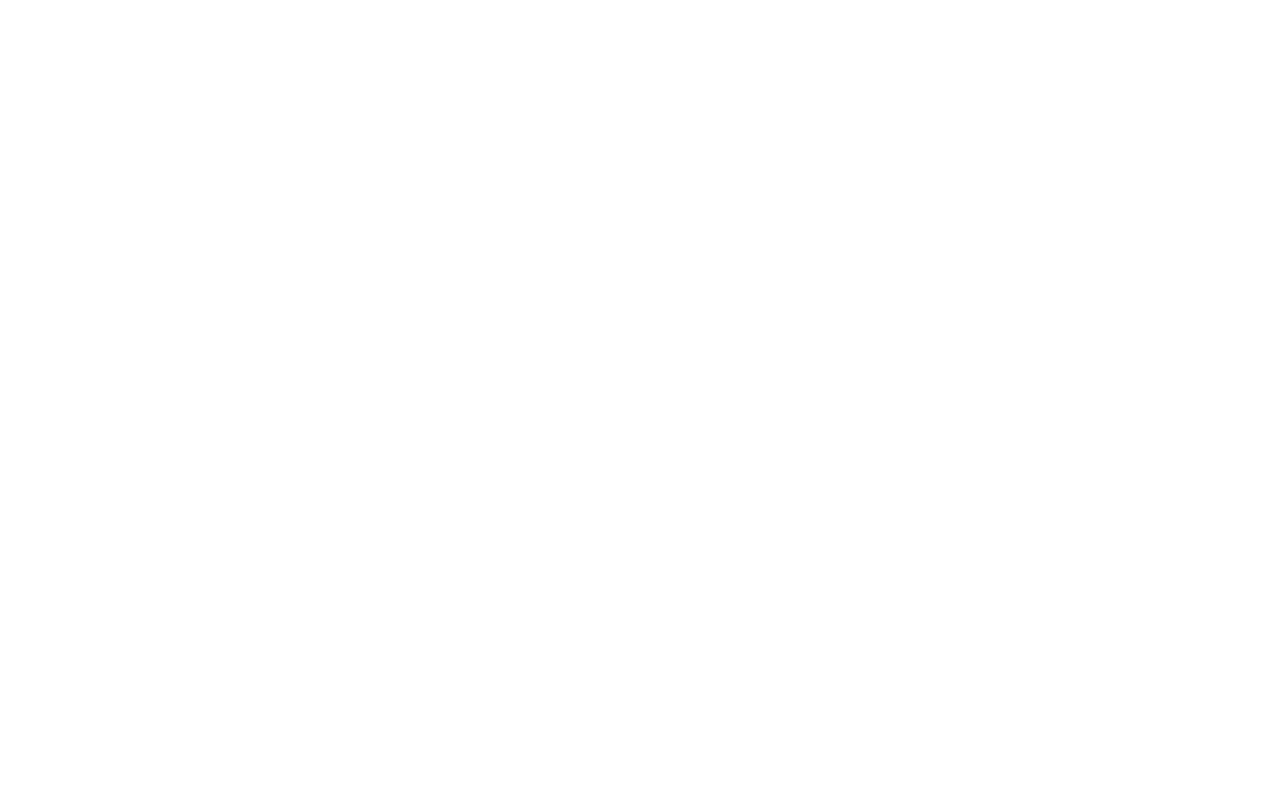
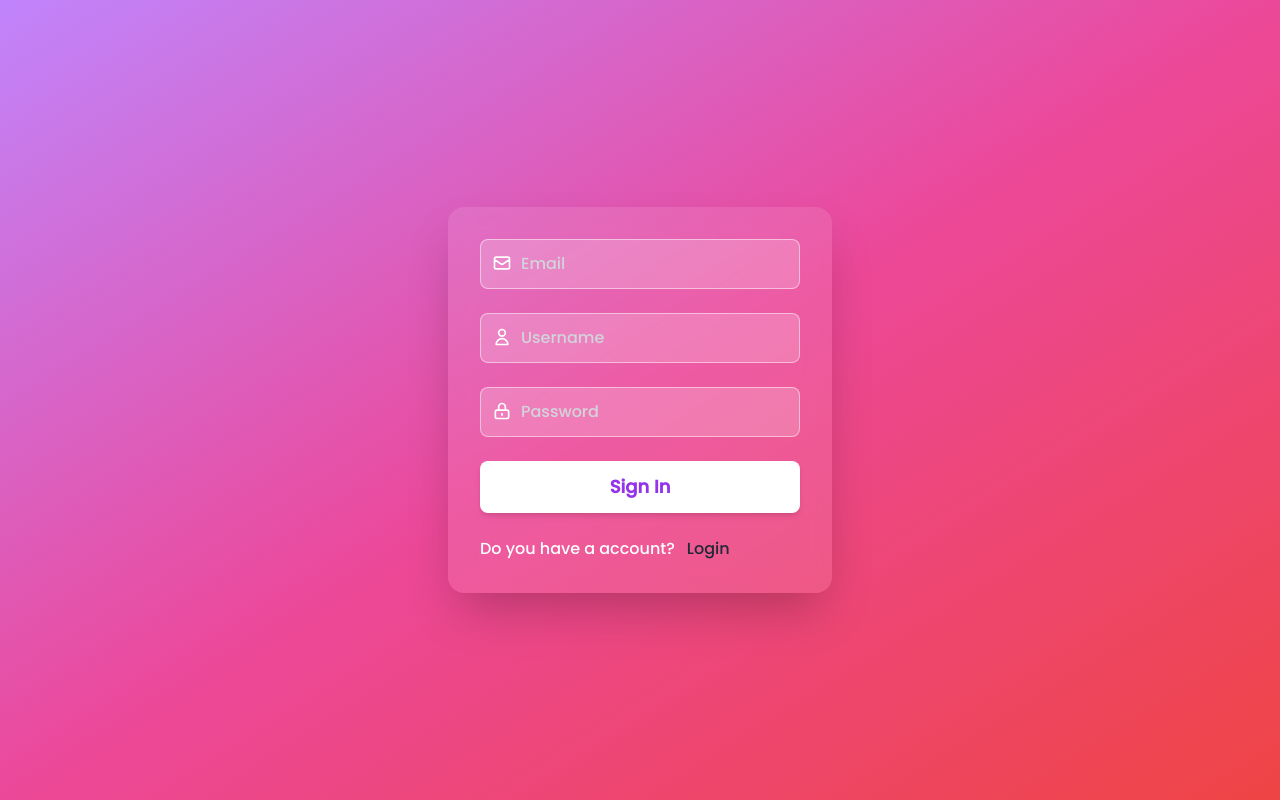
Before and after one commit to kashifjavaid1/Book-App, a React (Vite) app: page /siginIn in a window 1280 px wide. Before the commit this address had no page. Built offline with nearby package versions, Linux system fonts and the light colour scheme; the HTML template or start-up script is replaced by a standard one.

Commit message:
feat:login-sigin-page

```diff
--- a/src/App.jsx
+++ b/src/App.jsx
@@ -3,6 +3,8 @@
 import Layout from "./Layout";
 import Course from "./component/course/Course";
 import Contect from "./component/contect/Contect";
+import LoginIn from "./component/login/Login";
+import SignIn from "./component/login/Sigin";
 
 export default function App() {
   return (
@@ -12,6 +14,8 @@
           <Route path="/" element={<Home />} />
           <Route path="course" element={<Course />} />
           <Route path="/contact" element={<Contect />} />
+          <Route path="/login" element={<LoginIn />} />
+          <Route path="/siginIn" element={<SignIn />} />
         </Route>
       </Routes>
     </div>
--- a/src/Layout.jsx
+++ b/src/Layout.jsx
@@ -1,14 +1,18 @@
+import Footer from "./component/footer/Footer";
 import Navbar from "./component/navbar/Navbar";
-
-import { Outlet } from "react-router-dom";
+import { Outlet, useLocation } from "react-router-dom";
 
 export default function Layout() {
+  const location = useLocation();
+  const navbarHiden =
+    location.pathname === "/login" || location.pathname === "/siginIn";
+
   return (
     <>
-      <Navbar />
+      {!navbarHiden && <Navbar />}
       <main>
         <Outlet />
-        {/* <Footer /> */}
+        {!navbarHiden && <Footer />}
       </main>
     </>
   );
--- /dev/null
+++ b/src/component/login/Login.jsx
@@ -0,0 +1,69 @@
+import { Link } from "react-router-dom";
+
+const LoginIn = () => {
+  return (
+    <div className="min-h-screen flex items-center justify-center bg-gradient-to-br from-purple-400 via-pink-500 to-red-500 overflow-hidden relative">
+      {/* Sign-in form */}
+      <div className="bg-white bg-opacity-10 backdrop-blur-md p-8 rounded-2xl shadow-2xl w-96 transform transition-all duration-500 ease-in-out hover:scale-105">
+        <form className="space-y-6">
+          {[
+            {
+              type: "email",
+              placeholder: "Email",
+              icon: "M3 8l7.89 5.26a2 2 0 002.22 0L21 8M5 19h14a2 2 0 002-2V7a2 2 0 00-2-2H5a2 2 0 00-2 2v10a2 2 0 002 2z",
+            },
+
+            {
+              type: "password",
+              placeholder: "Password",
+              icon: "M12 15v2m-6 4h12a2 2 0 002-2v-6a2 2 0 00-2-2H6a2 2 0 00-2 2v6a2 2 0 002 2zm10-10V7a4 4 0 00-8 0v4h8z",
+            },
+          ].map((input, index) => (
+            <div
+              key={input.type}
+              className="relative animate-slideInFromLeft"
+              style={{ animationDelay: `${(index + 1) * 0.2}s` }}
+            >
+              <input
+                type={input.type}
+                placeholder={input.placeholder}
+                className="w-full pl-10 pr-4 py-3 bg-white bg-opacity-20 text-white placeholder-gray-300 border border-white border-opacity-50 rounded-lg focus:outline-none focus:ring-2 focus:ring-white focus:border-transparent transition-all duration-300"
+              />
+              <svg
+                xmlns="http://www.w3.org/2000/svg"
+                className="h-5 w-5 absolute top-3.5 left-3 text-white"
+                fill="none"
+                viewBox="0 0 24 24"
+                stroke="currentColor"
+              >
+                <path
+                  strokeLinecap="round"
+                  strokeLinejoin="round"
+                  strokeWidth={2}
+                  d={input.icon}
+                />
+              </svg>
+            </div>
+          ))}
+          <button
+            className="w-full bg-white text-purple-600 py-3 rounded-lg font-semibold text-lg shadow-md hover:bg-opacity-90 transition-all duration-300 ease-in-out transform hover:scale-105 animate-fadeIn"
+            style={{ animationDelay: "0.8s" }}
+          >
+            LogIn
+          </button>
+
+          <span className="flex">
+            <h1 className="text-white">Don't have an account?</h1>
+            <Link to="/siginIn">
+              <span className="hover:underline mx-3 hover:text-pink-800 cursor-pointer">
+                SigIn
+              </span>
+            </Link>
+          </span>
+        </form>
+      </div>
+    </div>
+  );
+};
+
+export default LoginIn;
--- /dev/null
+++ b/src/component/login/Sigin.jsx
@@ -0,0 +1,72 @@
+import { Link } from "react-router-dom";
+
+const SignIn = () => {
+  return (
+    <div className="min-h-screen flex items-center justify-center bg-gradient-to-br from-purple-400 via-pink-500 to-red-500 overflow-hidden relative">
+      {/* Sign-in form */}
+      <div className="bg-white bg-opacity-10 backdrop-blur-md p-8 rounded-2xl shadow-2xl w-96 transform transition-all duration-500 ease-in-out hover:scale-105">
+        <form className="space-y-6">
+          {[
+            {
+              type: "email",
+              placeholder: "Email",
+              icon: "M3 8l7.89 5.26a2 2 0 002.22 0L21 8M5 19h14a2 2 0 002-2V7a2 2 0 00-2-2H5a2 2 0 00-2 2v10a2 2 0 002 2z",
+            },
+            {
+              type: "text",
+              placeholder: "Username",
+              icon: "M16 7a4 4 0 11-8 0 4 4 0 018 0zM12 14a7 7 0 00-7 7h14a7 7 0 00-7-7z",
+            },
+            {
+              type: "password",
+              placeholder: "Password",
+              icon: "M12 15v2m-6 4h12a2 2 0 002-2v-6a2 2 0 00-2-2H6a2 2 0 00-2 2v6a2 2 0 002 2zm10-10V7a4 4 0 00-8 0v4h8z",
+            },
+          ].map((input, index) => (
+            <div
+              key={input.type}
+              className="relative animate-slideInFromLeft"
+              style={{ animationDelay: `${(index + 1) * 0.2}s` }}
+            >
+              <input
+                type={input.type}
+                placeholder={input.placeholder}
+                className="w-full pl-10 pr-4 py-3 bg-white bg-opacity-20 text-white placeholder-gray-300 border border-white border-opacity-50 rounded-lg focus:outline-none focus:ring-2 focus:ring-white focus:border-transparent transition-all duration-300"
+              />
+              <svg
+                xmlns="http://www.w3.org/2000/svg"
+                className="h-5 w-5 absolute top-3.5 left-3 text-white"
+                fill="none"
+                viewBox="0 0 24 24"
+                stroke="currentColor"
+              >
+                <path
+                  strokeLinecap="round"
+                  strokeLinejoin="round"
+                  strokeWidth={2}
+                  d={input.icon}
+                />
+              </svg>
+            </div>
+          ))}
+          <button
+            className="w-full bg-white text-purple-600 py-3 rounded-lg font-semibold text-lg shadow-md hover:bg-opacity-90 transition-all duration-300 ease-in-out transform hover:scale-105 animate-fadeIn"
+            style={{ animationDelay: "0.8s" }}
+          >
+            Sign In
+          </button>
+          <span className="flex">
+            <h1 className="text-white"> Do you have a account?</h1>
+            <Link to="/login">
+              <span className="hover:underline mx-3 hover:text-pink-800 cursor-pointer">
+                Login
+              </span>
+            </Link>
+          </span>
+        </form>
+      </div>
+    </div>
+  );
+};
+
+export default SignIn;
--- a/src/component/navbar/Navbar.jsx
+++ b/src/component/navbar/Navbar.jsx
@@ -1,10 +1,15 @@
+import { useNavigate } from "react-router-dom";
 import { useEffect, useState } from "react";
-
 export default function Navbar() {
   const [sticky, setSticky] = useState(false);
   const [theme, setTheme] = useState(
     localStorage.getItem("theme") ? localStorage.getItem("theme") : "light"
   );
+  const navigate = useNavigate();
+
+  const handleLogin = () => {
+    navigate("/login");
+  };
   const element = document.documentElement;
   useEffect(() => {
     if (theme === "dark") {
@@ -138,7 +143,9 @@
                 </svg>
               </label>
             </div>
-            <button className="btn btn-primary">Login</button>
+            <button className="btn btn-primary" onClick={handleLogin}>
+              Login
+            </button>
           </div>
         </div>
       </div>
--- a/tailwind.config.js
+++ b/tailwind.config.js
@@ -4,7 +4,27 @@
   content: ["./index.html", "./src/**/*.{js,ts,jsx,tsx}"],
   darkMode: "class",
   theme: {
-    extend: {},
+    extend: {
+      animation: {
+        float: "float 20s infinite",
+        fadeIn: "fadeIn 0.5s ease-out",
+        slideInFromLeft: "slideInFromLeft 0.5s ease-out",
+      },
+      keyframes: {
+        float: {
+          "0%, 100%": { transform: "translateY(0)" },
+          "50%": { transform: "translateY(-20px)" },
+        },
+        fadeIn: {
+          "0%": { opacity: "0" },
+          "100%": { opacity: "1" },
+        },
+        slideInFromLeft: {
+          "0%": { transform: "translateX(-100%)", opacity: "0" },
+          "100%": { transform: "translateX(0)", opacity: "1" },
+        },
+      },
+    },
   },
   plugins: [daisyui],
 };
```
